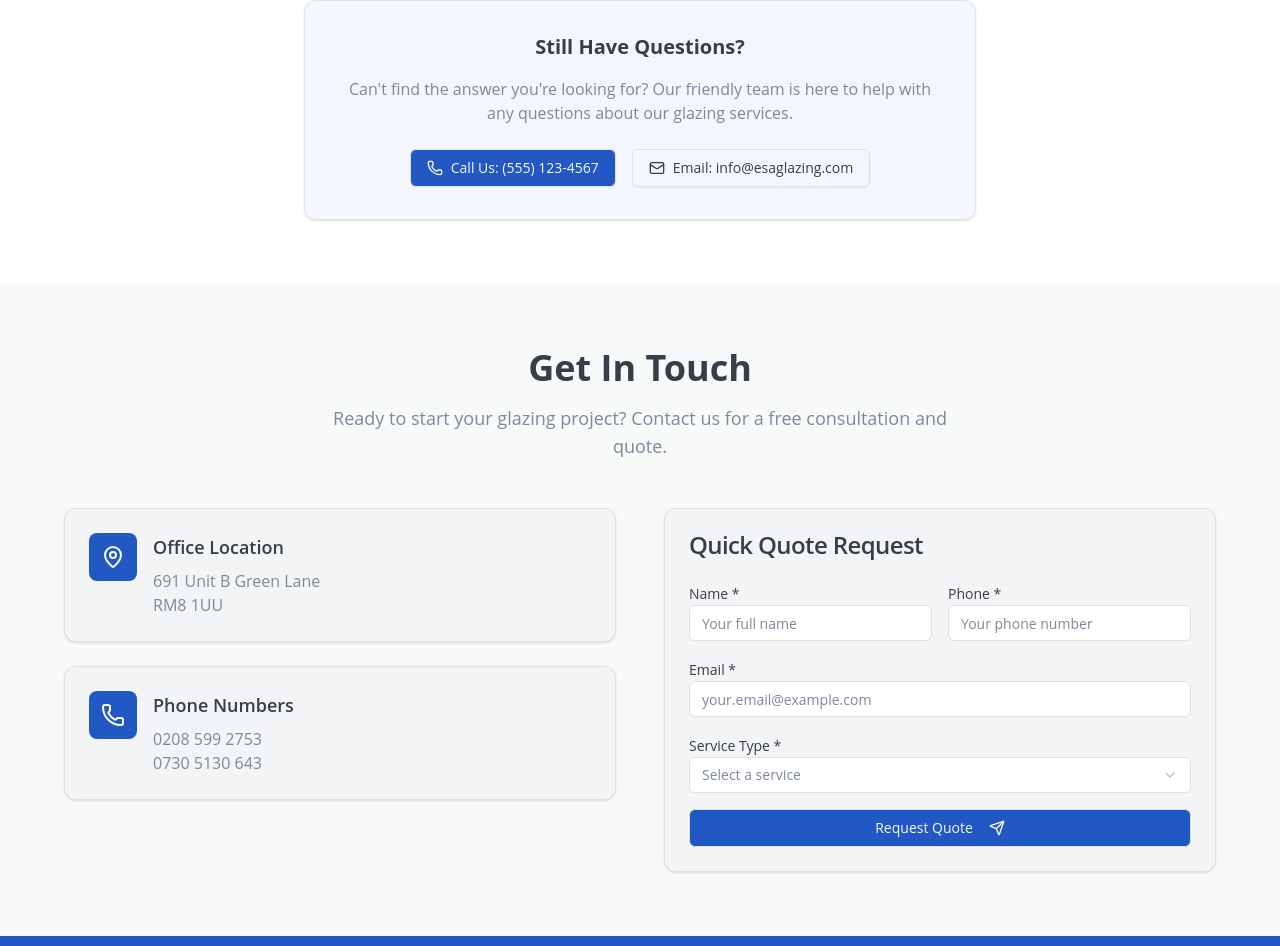
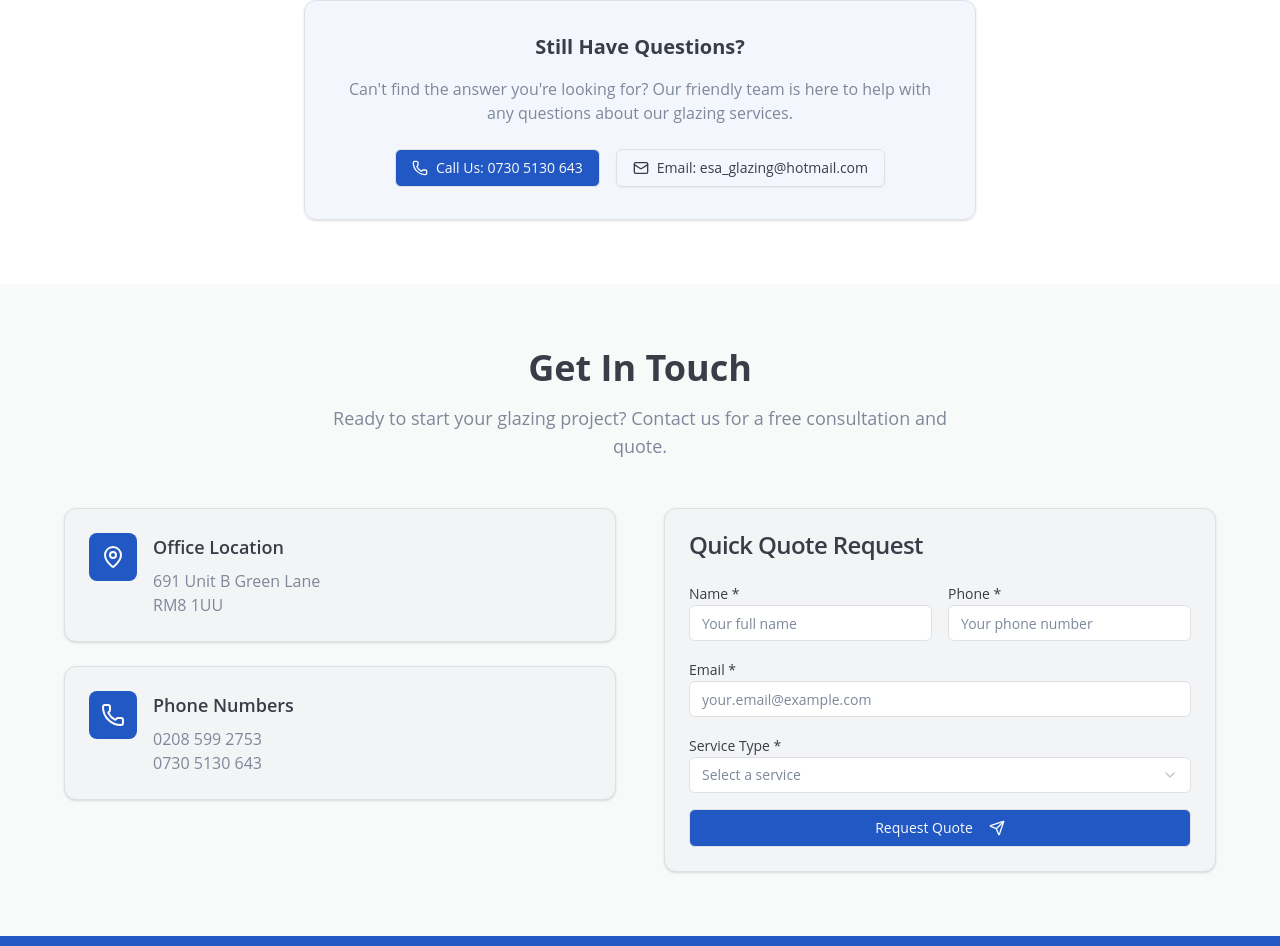
Before and after one commit to hassanali408/esa, a Next.js app: page / in a window 1280 px wide. Shown: the part 6367-7313 px from the top of the page. Built offline with nearby package versions, Linux system fonts and the light colour scheme.

Commit message:
number and email fix

```diff
--- a/src/components/FAQ.tsx
+++ b/src/components/FAQ.tsx
@@ -131,11 +131,11 @@ export default function FAQ() {
             <div className="flex flex-col sm:flex-row gap-4 justify-center">
               <Button className="flex items-center gap-2" data-testid="button-call-support">
                 <Phone className="w-4 h-4" />
-                Call Us: (555) 123-4567
+                Call Us: 0730 5130 643
               </Button>
               <Button variant="outline" className="flex items-center gap-2" data-testid="button-email-support">
                 <Mail className="w-4 h-4" />
-                Email: info@esaglazing.com
+                Email: esa_glazing@hotmail.com
               </Button>
             </div>
           </CardContent>
```
